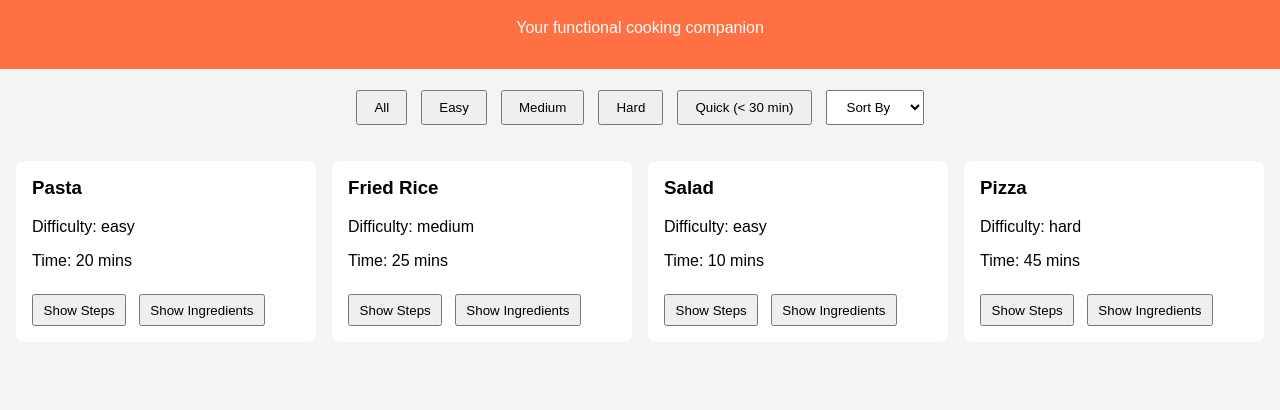
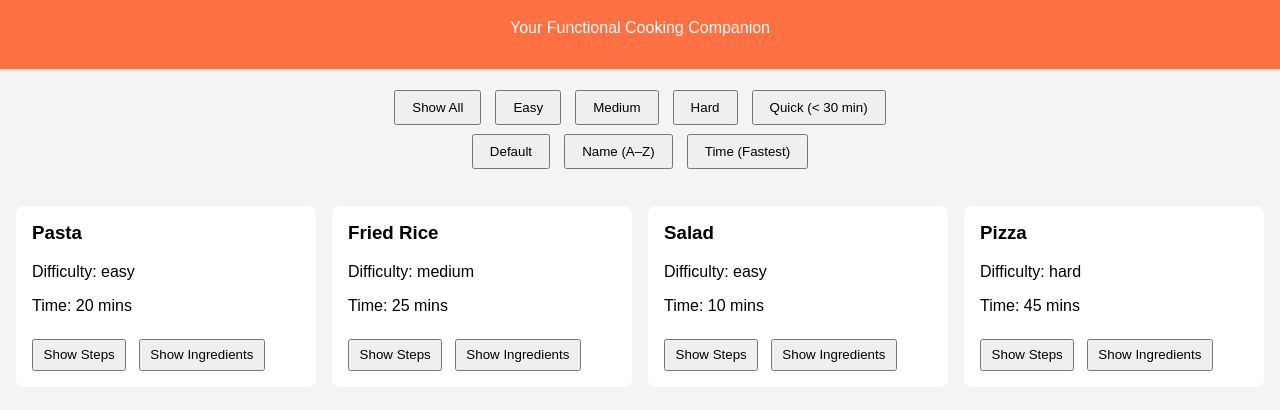
Before and after one commit to syedtalha-nh/recipejsfunctionalcooking, a plain HTML site: page index.html in a window 1280 px wide. Shown: the part 78-488 px from the top of the page. Drawn offline with Linux system fonts and the light colour scheme.

Commit message:
Update index.html

```diff
--- a/index.html
+++ b/index.html
@@ -1,33 +1,43 @@
 <!DOCTYPE html>
 <html lang="en">
 <head>
-  <meta charset="UTF-8" />
-  <meta name="viewport" content="width=device-width, initial-scale=1.0" />
-  <title>RecipeJS</title>
-  <link rel="stylesheet" href="style.css" />
+    <meta charset="UTF-8">
+    <meta name="viewport" content="width=device-width, initial-scale=1.0">
+    <title>RecipeJS - Your Functional Cooking Companion</title>
+    <link rel="stylesheet" href="style.css">
 </head>
 <body>
 
     <header>
         <h1>🍳 RecipeJS</h1>
-    <p>Your functional cooking companion</p>
+        <p>Your Functional Cooking Companion</p>
     </header>
 
-  <section class="controls">
-    <button data-filter="all">All</button>
+    <main>
+
+        <!-- Controls Section (Part 2) -->
+        <div class="controls">
+            <div class="filter-buttons">
+                <button data-filter="all" class="active">Show All</button>
                 <button data-filter="easy">Easy</button>
                 <button data-filter="medium">Medium</button>
                 <button data-filter="hard">Hard</button>
                 <button data-filter="quick">Quick (&lt; 30 min)</button>
+            </div>
 
-    <select id="sortSelect">
-      <option value="">Sort By</option>
-      <option value="name">Name</option>
-      <option value="time">Time</option>
-    </select>
-  </section>
+            <div class="sort-buttons">
+                <button data-sort="none" class="active">Default</button>
+                <button data-sort="name">Name (A–Z)</button>
+                <button data-sort="time">Time (Fastest)</button>
+            </div>
+        </div>
 
-  <main id="recipe-container"></main>
+        <!-- Recipe Cards -->
+        <div id="recipe-container">
+            <!-- Recipe cards will be rendered here by JavaScript -->
+        </div>
+
+    </main>
 
     <script src="app.js"></script>
 </body>
```
Lines whose indentation alone changed are shown as unchanged.
